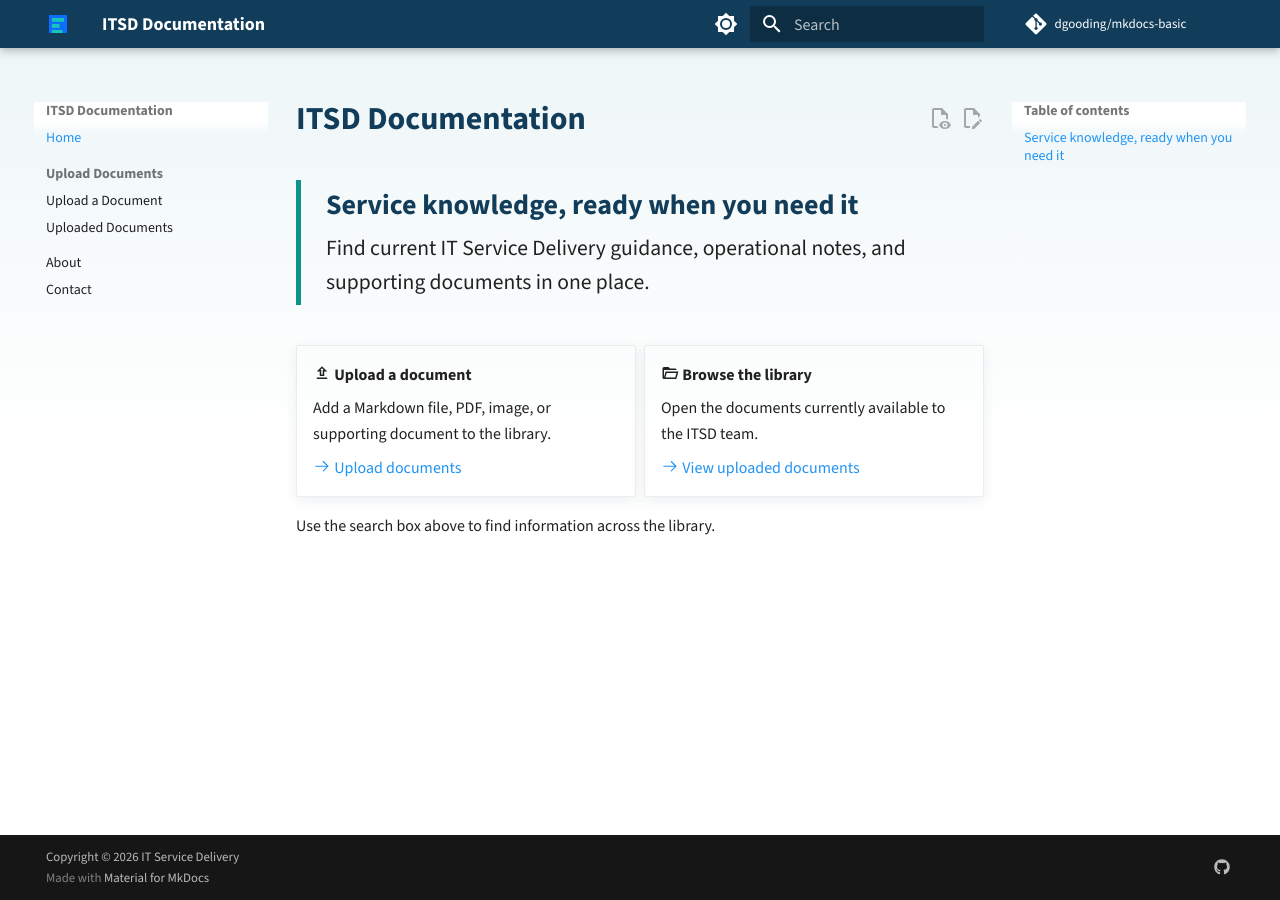
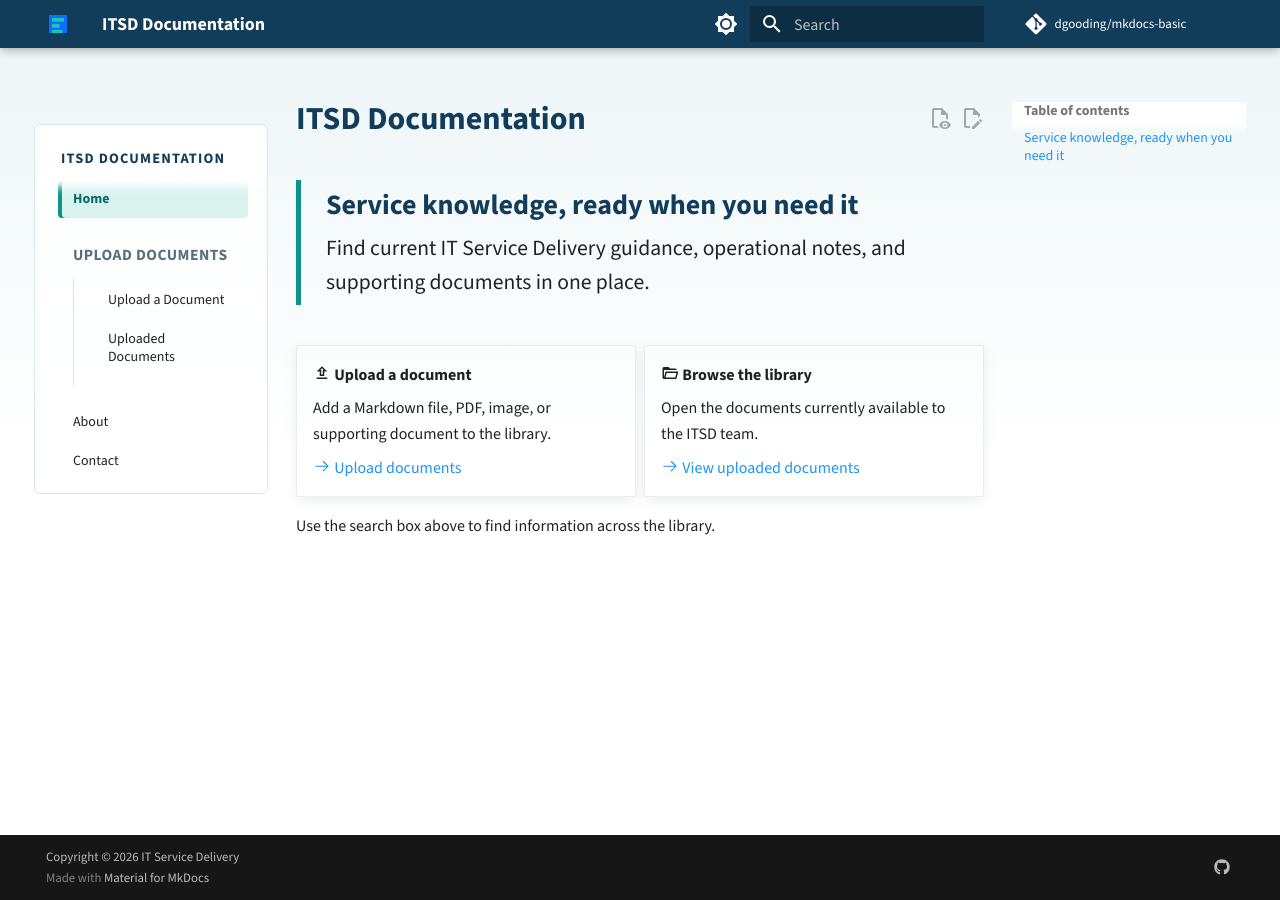
Before and after one commit to dgooding/mkdocs-basic, an MkDocs documentation site: the page built from docs/index.md, in a window 1280 px wide. Built offline with MkDocs 1.6.1 and Material for MkDocs 9.7.7, drawn with Linux system fonts in a browser that asks for light colours; comment, search, counter and statistics services are not loaded.

Commit message:
docs: auto-update 2026-08-26 19:17:30

```diff
--- a/docs/stylesheets/extra.css
+++ b/docs/stylesheets/extra.css
@@ -15,6 +15,58 @@
 
 .md-main {
   background: linear-gradient(180deg, var(--itsd-mist) 0, #fff 20rem);
+}
+
+@media screen and (min-width: 76.25em) {
+  .md-sidebar--primary .md-sidebar__scrollwrap {
+    background: rgb(255 255 255 / 0.78);
+    border: 1px solid #d8e7ec;
+    border-radius: 6px;
+    margin-top: 1.1rem;
+    padding: 0.55rem;
+  }
+
+  .md-sidebar--primary .md-nav__title {
+    color: var(--itsd-navy);
+    font-size: 0.72rem;
+    font-weight: 700;
+    letter-spacing: 0.08em;
+    padding: 0.7rem 0.75rem 0.5rem;
+    text-transform: uppercase;
+  }
+
+  .md-sidebar--primary .md-nav__link {
+    border-radius: 4px;
+    margin: 0.1rem 0;
+    padding: 0.48rem 0.75rem;
+  }
+
+  .md-sidebar--primary .md-nav__link:hover {
+    background: #e6f2f5;
+    color: var(--itsd-navy);
+  }
+
+  .md-sidebar--primary .md-nav__link--active {
+    background: #d8f2ed;
+    box-shadow: inset 0.2rem 0 var(--itsd-teal);
+    color: #076b63;
+    font-weight: 700;
+  }
+
+  .md-sidebar--primary .md-nav__item--nested > .md-nav__link,
+  .md-sidebar--primary .md-nav__item--nested > label {
+    color: #5b6f7b;
+    font-size: 0.78rem;
+    font-weight: 700;
+    letter-spacing: 0.03em;
+    text-transform: uppercase;
+  }
+
+  .md-sidebar--primary .md-nav__item--nested .md-nav {
+    border-left: 1px solid #d8e7ec;
+    margin: 0.2rem 0 0.35rem 0.75rem;
+    padding-left: 0.35rem;
+  }
 }
 
 .md-typeset h1 {
@@ -141,6 +193,36 @@
   background: #18242b;
 }
 
+@media screen and (min-width: 76.25em) {
+  [data-md-color-scheme="slate"] .md-sidebar--primary .md-sidebar__scrollwrap {
+    background: #1c2c34;
+    border-color: #2c5669;
+  }
+
+  [data-md-color-scheme="slate"] .md-sidebar--primary .md-nav__title,
+  [data-md-color-scheme="slate"] .md-sidebar--primary .md-nav__link:hover {
+    color: #9cdbf7;
+  }
+
+  [data-md-color-scheme="slate"] .md-sidebar--primary .md-nav__link:hover {
+    background: #24434e;
+  }
+
+  [data-md-color-scheme="slate"] .md-sidebar--primary .md-nav__link--active {
+    background: #164b49;
+    color: #9ae7dc;
+  }
+
+  [data-md-color-scheme="slate"] .md-sidebar--primary .md-nav__item--nested > .md-nav__link,
+  [data-md-color-scheme="slate"] .md-sidebar--primary .md-nav__item--nested > label {
+    color: #a8bac2;
+  }
+
+  [data-md-color-scheme="slate"] .md-sidebar--primary .md-nav__item--nested .md-nav {
+    border-color: #2c5669;
+  }
+}
+
 [data-md-color-scheme="slate"] .md-typeset h1,
 [data-md-color-scheme="slate"] .itsd-intro h2 {
   color: #79c7ef;
```
